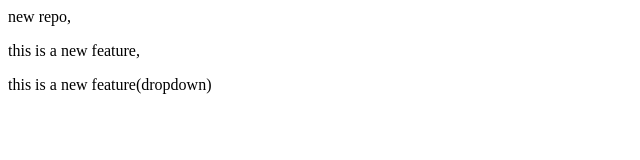
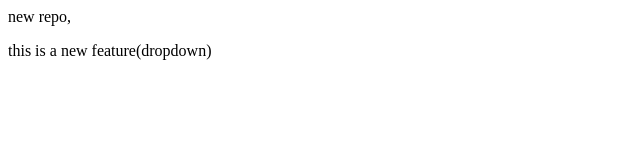
Before and after one commit to harshilmak21/localrepoo, a plain HTML site: page index.html in a window 1280 px wide. Shown: the whole page, without its empty margins (0-640 px from the left). Drawn offline with Linux system fonts and the light colour scheme.

Commit message:
Remove unused line from index.html

```diff
--- a/index.html
+++ b/index.html
@@ -1,3 +1,3 @@
 <p>new repo,</p>
-<p> this is a new feature,</p>
+
 <p> this is a new feature(dropdown)</p>
```
